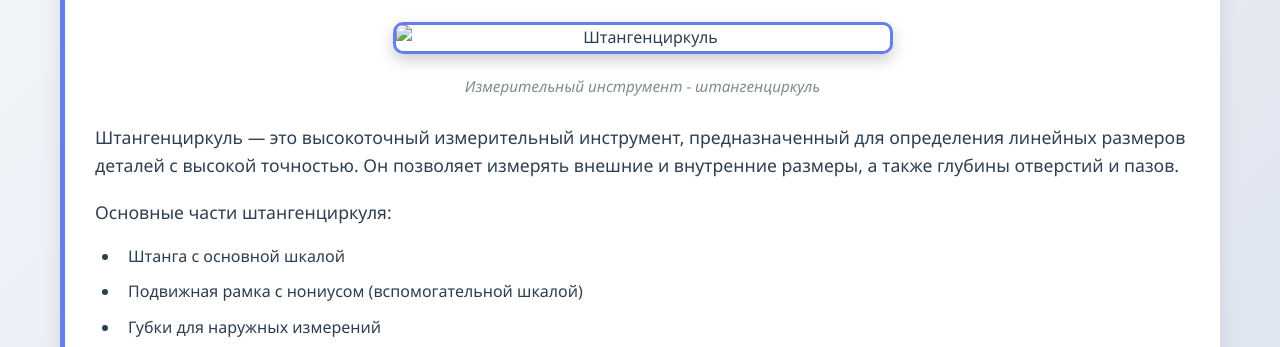
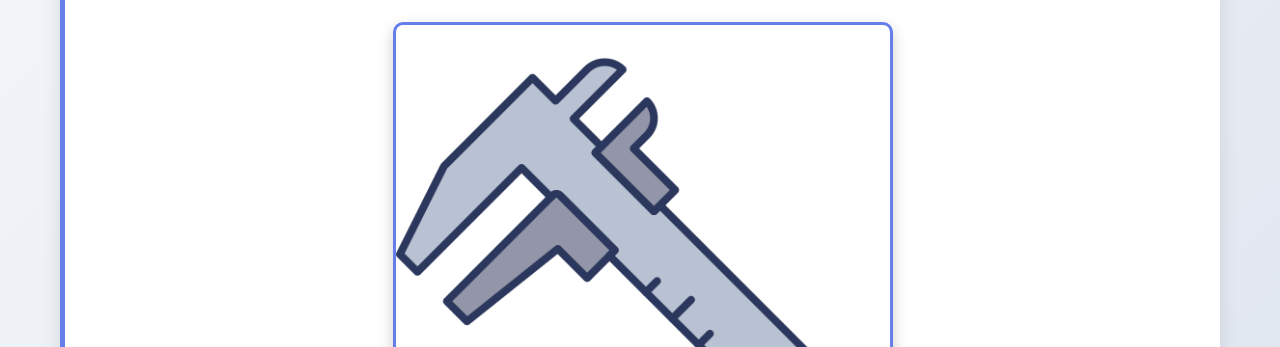
Before and after one commit to linnemmura/caliper-website, a plain HTML site: page index.html in a window 1280 px wide. Shown: the part 445-792 px from the top of the page. Drawn offline with Linux system fonts and the light colour scheme.

Commit message:
Update index.html

```diff
--- a/index.html
+++ b/index.html
@@ -272,10 +272,10 @@
         <section id="about">
             <h2>Что такое штангенциркуль?</h2>
             <figure>
-                <img src="caliper.jpg" alt="Штангенциркуль" width="500">
+                <img src="caliper.jpg.png" alt="Штангенциркуль" width="500">
                 <figcaption>Измерительный инструмент - штангенциркуль</figcaption>
             </figure>
-            <p>Штангенциркуль — это высокоточный измерительный инструмент, предназначенный для определения линейных размеров деталей с высокой точностью. Он позволяет измерять внешние и внутренние размеры, а также глубины отверстий и пазов.</p>
+            <p>Штангенциркуль - это высокоточный измерительный инструмент, предназначенный для определения линейных размеров деталей с высокой точностью. Он позволяет измерять внешние и внутренние размеры, а также глубины отверстий и пазов.</p>
             <p>Основные части штангенциркуля:</p>
             <ul>
                 <li>Штанга с основной шкалой</li>
```
